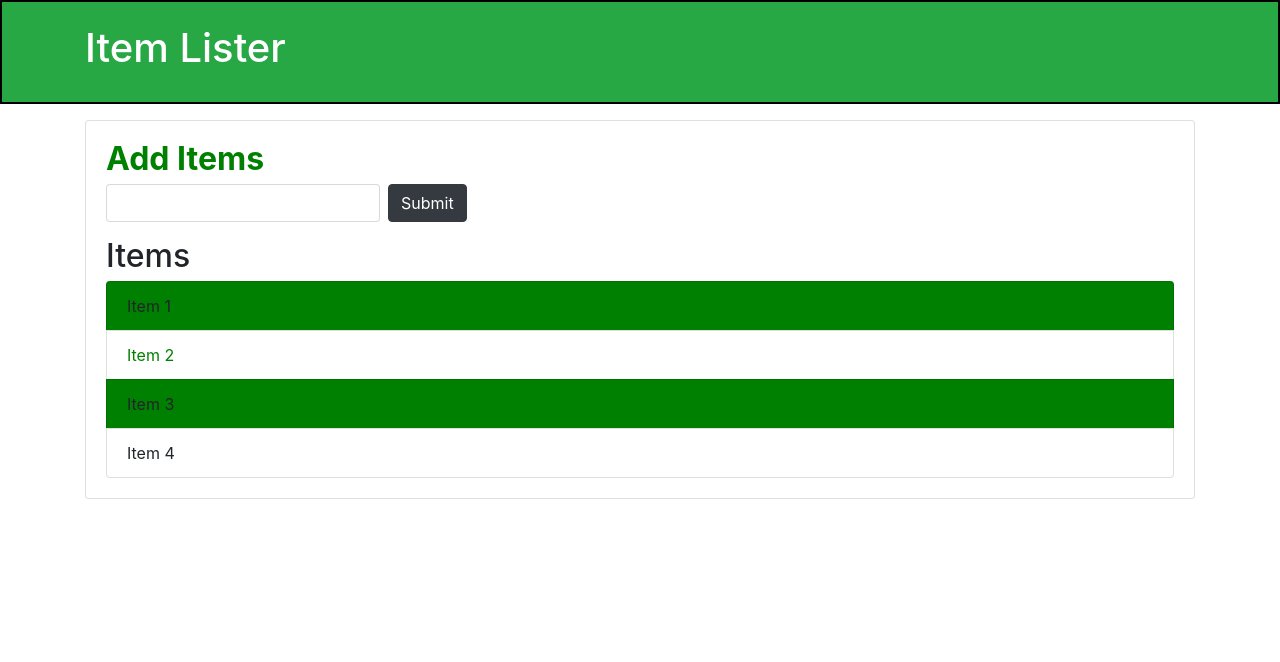
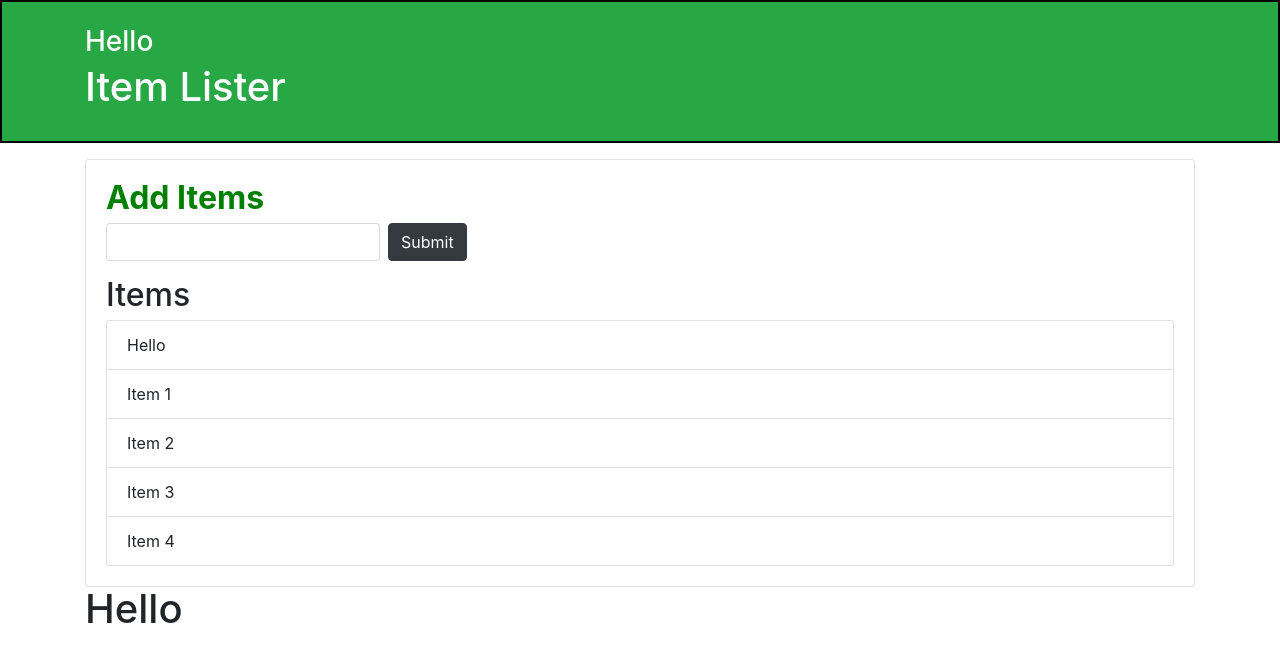
Before and after one commit to dkisan/first, a plain HTML site: page index.html in a window 1280 px wide. Drawn offline with nearby package versions, Linux system fonts and the light colour scheme.

Commit message:
dom parent child

```diff
--- a/index.html
+++ b/index.html
@@ -61,12 +61,46 @@
     // lists.style.backgroundColor = 'green'
     // listthree.style.display = 'none'
 
-    const ls = document.querySelectorAll('.list-group-item')
-    ls[1].style.color = 'green'
-    const oddls = document.querySelectorAll('.list-group-item:nth-child(odd)')
-    for(let i=0;i<oddls.length;i++){
-      oddls[i].style.backgroundColor = 'green'
-    }
+    // const ls = document.querySelectorAll('.list-group-item')
+    // ls[1].style.color = 'green'
+    // const oddls = document.querySelectorAll('.list-group-item:nth-child(odd)')
+    // for(let i=0;i<oddls.length;i++){
+    //   oddls[i].style.backgroundColor = 'green'
+    // }
+
+
+    const l = document.querySelector('#items')
+    console.log('Parent Element:',l.parentElement)
+    const cont = document.querySelector('.container:nth-child(2)')
+    console.log(cont.lastElementChild)
+    console.log('Last child:',l.lastChild)
+    console.log('First child:',l.firstChild)
+    console.log('First Element Child:',l.firstElementChild)
+    console.log('next sibling', l.nextSibling)
+    const tt = document.querySelector('.title')
+    console.log('next Element sibling', tt.nextElementSibling)
+    console.log('previou sibling', tt.previousSibling)
+    console.log('previou Element sibling', l.previousElementSibling)
+
+    const h1 = document.createElement('h1')
+    h1.setAttribute('id','hellotag')
+    h1.appendChild(document.createTextNode('Hello '))
+    cont.appendChild(h1)
+
+    const ilister = document.querySelector('.container')
+    const ilisterh1 = document.querySelector('.container h1')
+    const te = document.createElement('h3')
+    te.appendChild(document.createTextNode('Hello'))
+    ilister.insertBefore(te,ilisterh1)
+
+    const litem = document.querySelector('.list-group-item')
+    const hword = document.createElement('li')
+    hword.setAttribute('class','list-group-item')
+    hword.appendChild(document.createTextNode('Hello'))
+    l.insertBefore(hword,litem)
+
+
+
 
 
 
```
